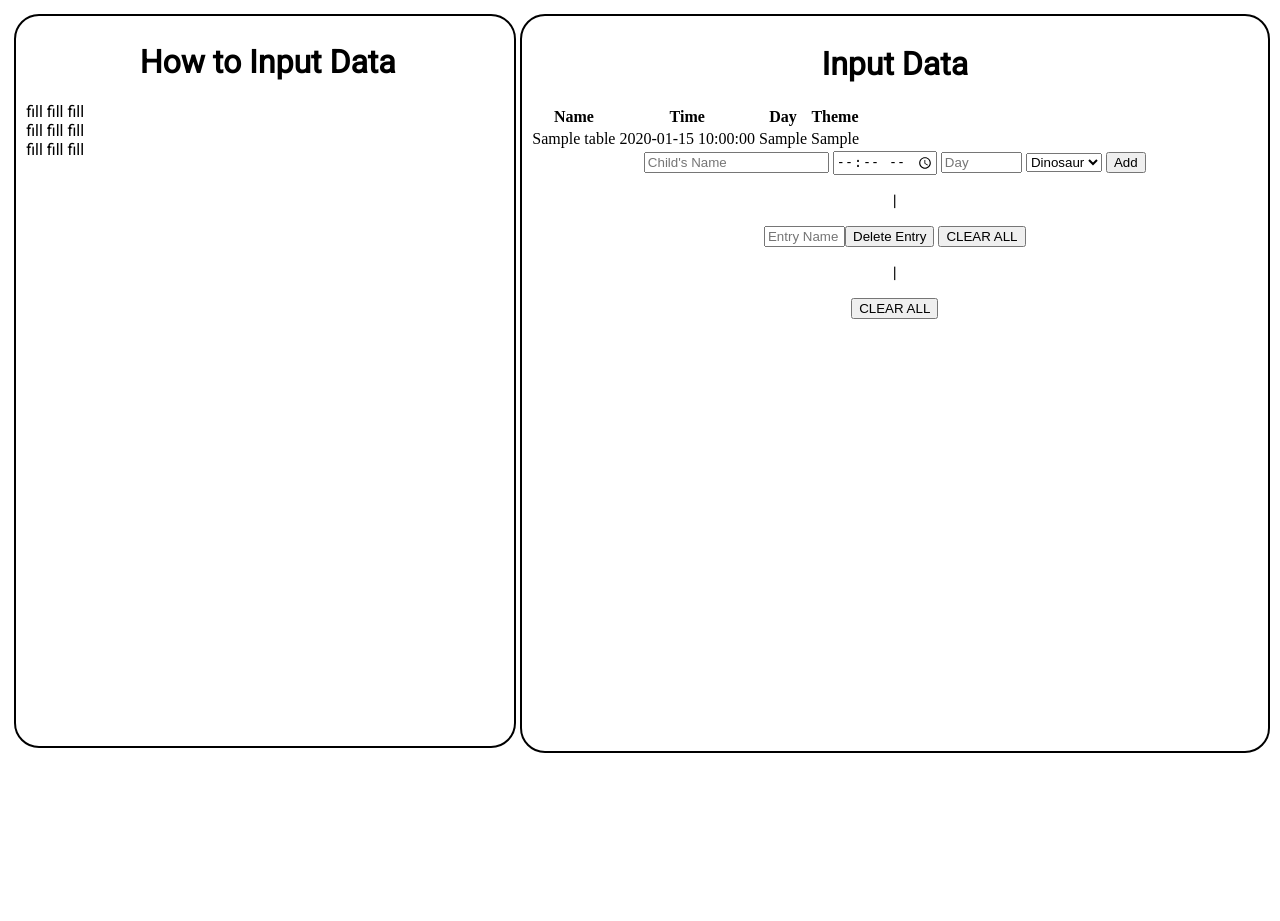
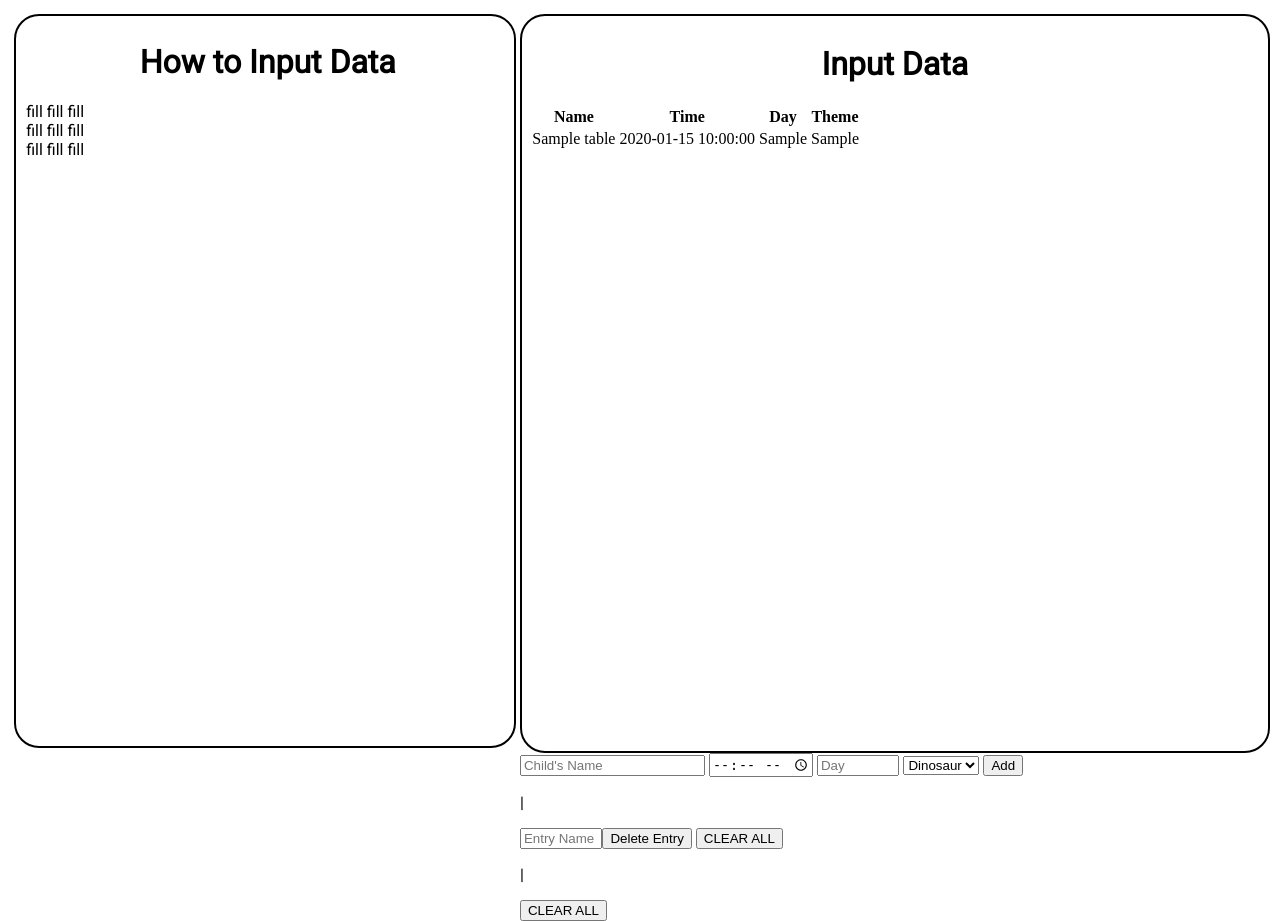
Before and after one commit to Aidan-Verdugo/birthday-board, a PHP site: page /import/index.php in a window 1280 px wide. Before the commit the page ends 753 px from the top, so only its background shows below. Run offline with PHP 8.4, Linux system fonts and the light colour scheme; tables that the repository leaves empty or names only in its code hold one stand-in row (values such as "Sample post").

Commit message:
moved form to new div

```diff
--- a/import/index.php
+++ b/import/index.php
@@ -56,15 +56,16 @@ $result = mysqli_query($dbconnect, $query);
                         }
                         ?>
                     </table>
-
+                </div>
+                <div class="form float">
                     <form id="addInfoForm" accept-charset="utf-8" action="./info.php" method="POST">
                         <input type="text" name="childName_input" placeholder="Child's Name"> <input name="time_input" type="time"> <input type="number" name="day_input" placeholder="Day" style="width: 10%;"> <select name="theme_input">
                             <option value="Dino">Dinosaur</option>
                             <option value="Temp">Temp</option>
                         </select> <input  type="submit" name="submit" value="Add"> <p>|</p> <input type="text" name="rowDelNum" placeholder="Entry Name"  style="width: 10%;"><input type="submit" name="delete" value="Delete Entry"> <input type="submit" name="clear" value="CLEAR ALL"> <p>|</p> <input type="submit" name="delete" value="CLEAR ALL">
                     </form>
+                </div>
 
-                </div>
             </div>
 
         </div>
```
